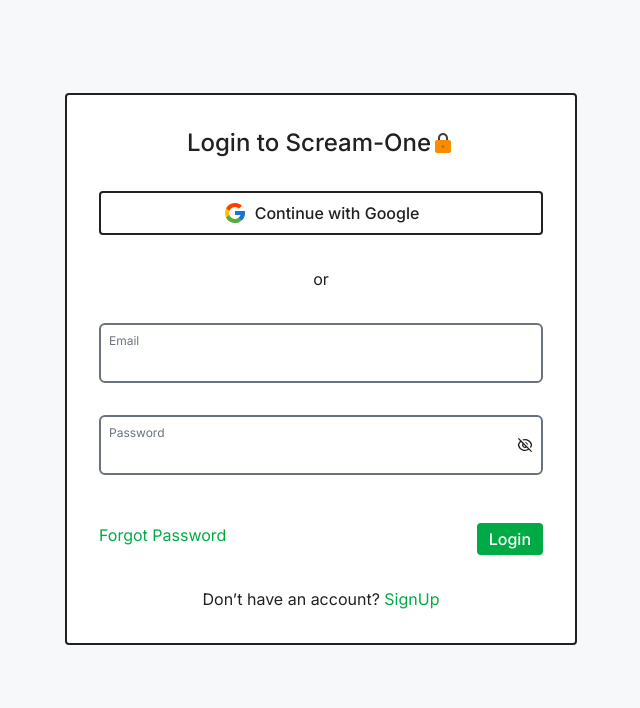
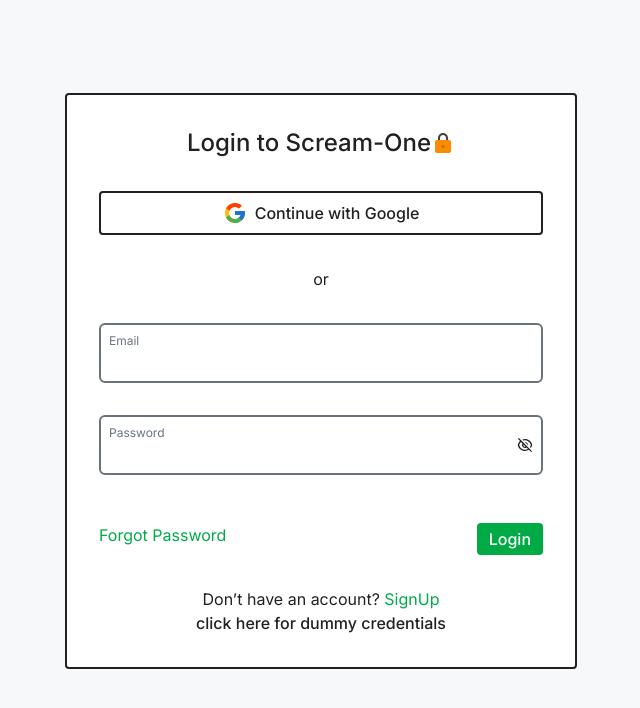
Before and after one commit to suhaasya/skillvalley-team7, a React (Create React App) app in the folder client/: page /login in a window 1280 px wide. Shown: the top 708 px of the page, without its empty margins (319-959 px from the left). Built offline with nearby package versions, Linux system fonts and the light colour scheme.

Commit message:
fix: added dummy credentials

```diff
--- a/client/src/pages/LoginPage.jsx
+++ b/client/src/pages/LoginPage.jsx
@@ -15,6 +15,7 @@
 export default function LoginPage() {
   const auth = getAuth();
   const navigate = useNavigate();
+  const [showDummy, setShowDummy] = useState(false);
   const [loader, setLoader] = useState(false);
 
   const [loginData, setLoginData] = useState({
@@ -99,6 +100,18 @@
             SignUp
           </span>
         </Link>
+        <p
+          className="font-medium cursor-pointer"
+          onClick={() => setShowDummy((prev) => !prev)}
+        >
+          {showDummy ? "hide" : "click here for"} dummy credentials
+        </p>
+        {showDummy ? (
+          <p>email:howoha9353@fandsend.com pass: Password123</p>
+        ) : null}
+        {showDummy ? (
+          <p>email:soyed50743@cdeter.com pass: Password123</p>
+        ) : null}
       </p>
     </FormContainer>
   );
```
